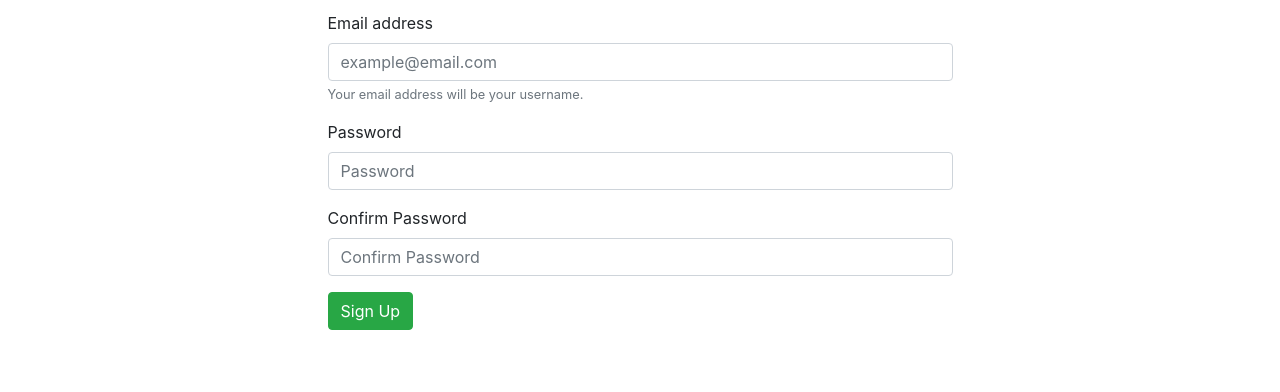
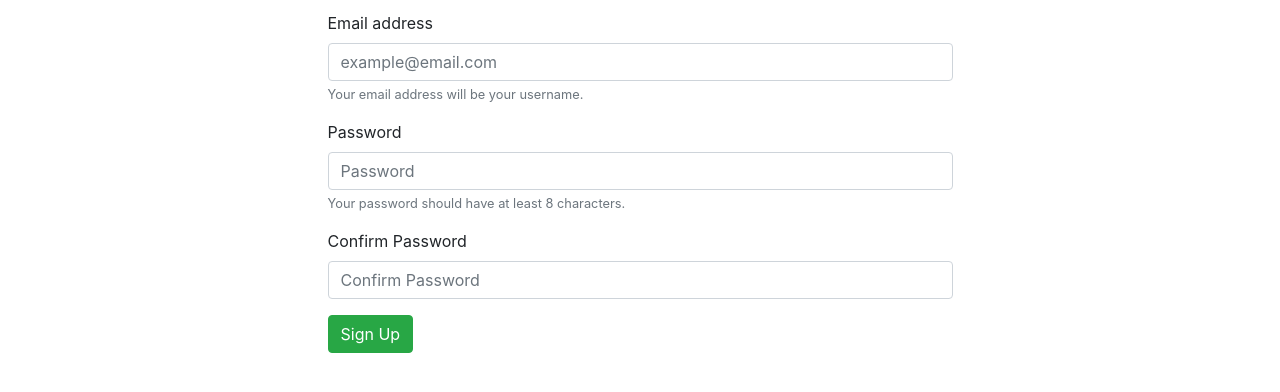
Before and after one commit to Jeaung/COMSM0010-Project, a plain HTML site: page website/register.html in a window 1280 px wide. Shown: the part 90-482 px from the top of the page. Drawn offline with nearby package versions, Linux system fonts and the light colour scheme.

Commit message:
hint for password length

```diff
--- a/website/register.html
+++ b/website/register.html
@@ -36,6 +36,7 @@
                     <div class="form-group">
                         <label for="passwordInputSignin">Password</label>
                         <input type="password" class="form-control" id="passwordInputRegister" placeholder="Password" pattern=".*" v-model="user.password" required>
+                        <small class="form-text text-muted">Your password should have at least 8 characters.</small>
                     </div>
                     <div class="form-group">
                         <label for="passwordInputSignin">Confirm Password</label>
```
